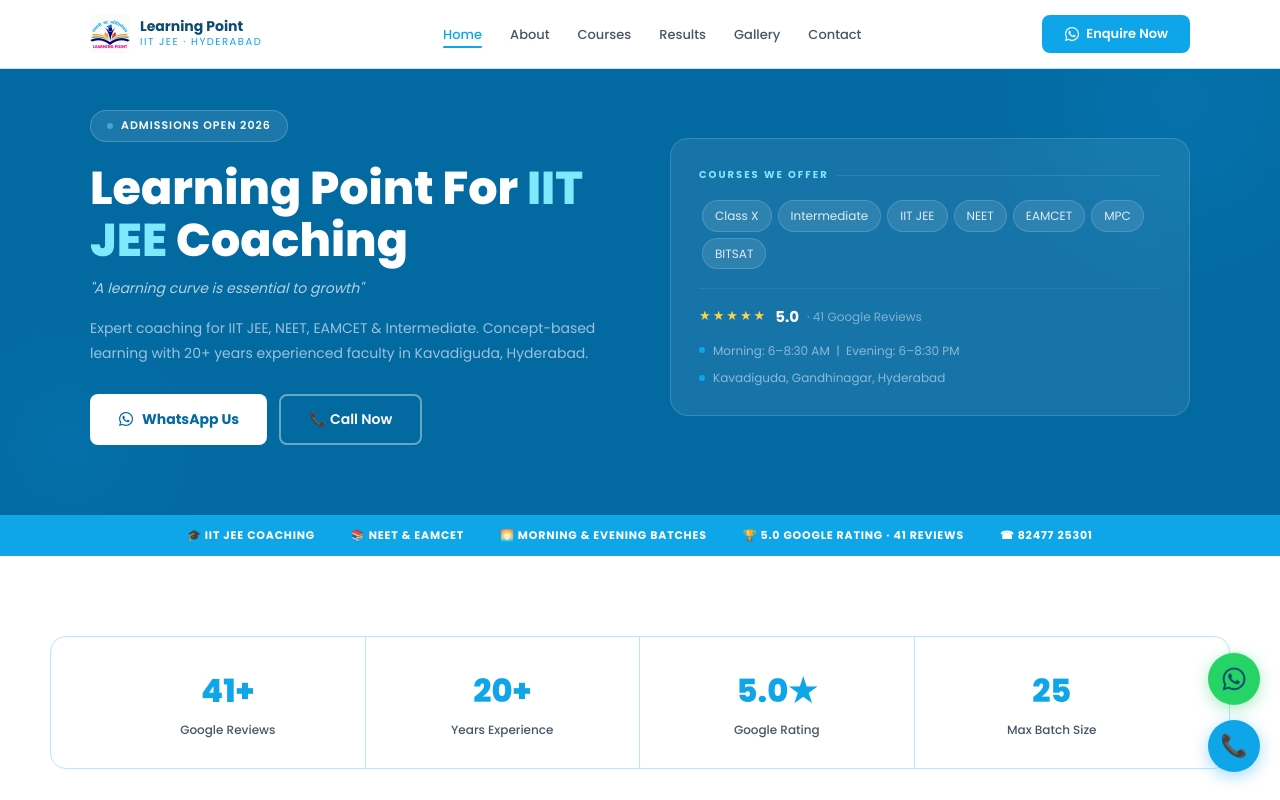
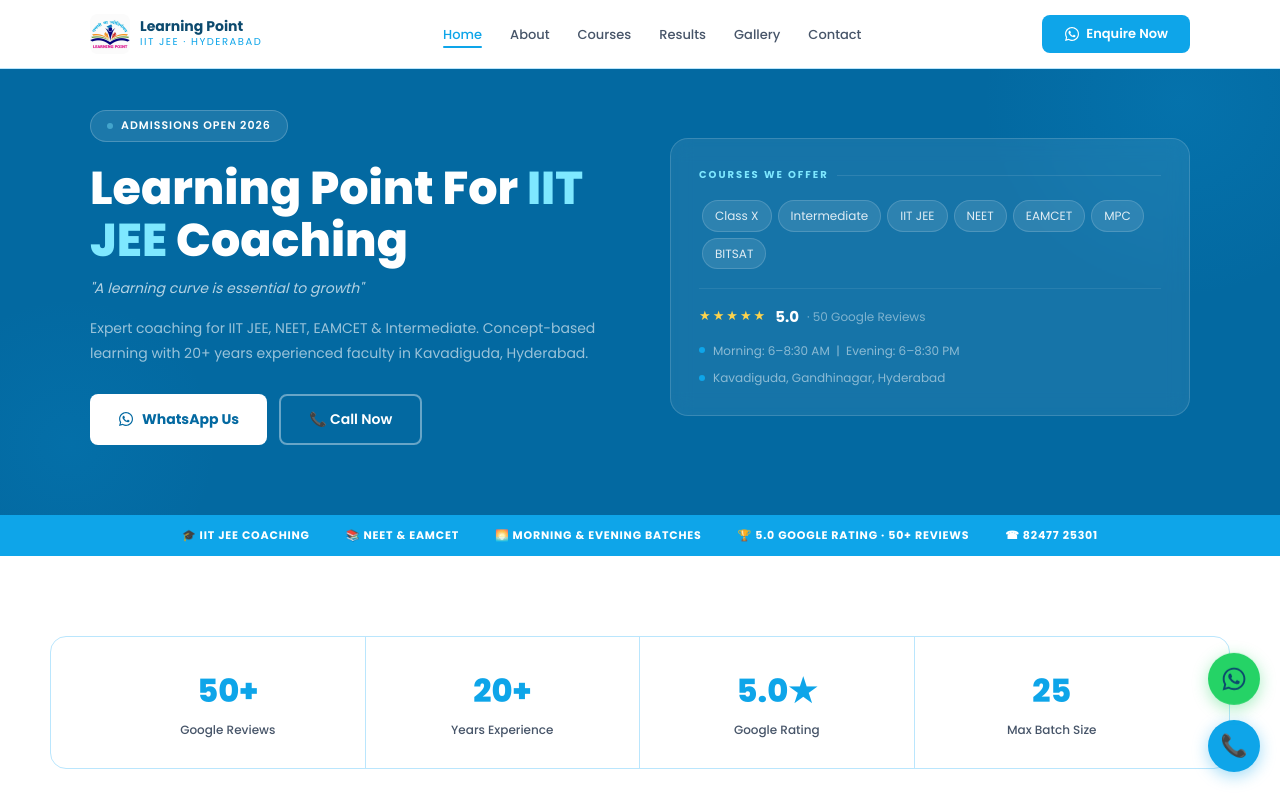
Before and after one commit to jagadeeshpj1610/learning-point-website, a React (Vite) app: page /#/ in a window 1280 px wide. Shown: the top 800 px of the page. Built offline with nearby package versions, Linux system fonts and the light colour scheme.

Commit message:
modify the review rate

```diff
--- a/src/pages/Home.jsx
+++ b/src/pages/Home.jsx
@@ -68,7 +68,7 @@
               <div className="hcard-rating">
                 <span className="stars">★★★★★</span>
                 <span className="rnum">5.0</span>
-                <span className="rsub">· 41 Google Reviews</span>
+                <span className="rsub">· 50 Google Reviews</span>
               </div>
               <div className="hcard-info"><span className="dot" />Morning: 6–8:30 AM &nbsp;|&nbsp; Evening: 6–8:30 PM</div>
               <div className="hcard-info"><span className="dot" />Kavadiguda, Gandhinagar, Hyderabad</div>
@@ -80,7 +80,7 @@
       {/* STRIP */}
       <div className="strip">
         <div className="strip-inner">
-          {['🎓 IIT JEE Coaching', '📚 NEET & EAMCET', '🌅 Morning & Evening Batches', '🏆 5.0 Google Rating · 41 Reviews', '☎ 82477 25301'].map((item, i) => (
+          {['🎓 IIT JEE Coaching', '📚 NEET & EAMCET', '🌅 Morning & Evening Batches', '🏆 5.0 Google Rating · 50+ Reviews', '☎ 82477 25301'].map((item, i) => (
             <span className="strip-item" key={i}>{item}</span>
           ))}
         </div>
@@ -89,7 +89,7 @@
       {/* STATS */}
       <section className="sec sec-white">
         <div className="container stats-grid">
-          {[['41+', 'Google Reviews'], [`20+`, 'Years Experience'], ['5.0★', 'Google Rating'], ['25', 'Max Batch Size']].map(([n, l]) => (
+          {[['50+', 'Google Reviews'], [`20+`, 'Years Experience'], ['5.0★', 'Google Rating'], ['25', 'Max Batch Size']].map(([n, l]) => (
             <div className="stat-box" key={l}>
               <div className="stat-num">{n}</div>
               <div className="stat-lbl">{l}</div>
@@ -117,7 +117,7 @@
             <div className="quote-mark">"</div>
             <p className="quote-text">One can experience concept based learning here. Good infrastructural facilities with experienced staff and a conducive environment.</p>
             <div className="panel-stats">
-              {[['5.0★', 'Rating'], ['41+', 'Reviews'], ['2', 'Batches']].map(([n, l]) => (
+              {[['5.0★', 'Rating'], ['50+', 'Reviews'], ['2', 'Batches']].map(([n, l]) => (
                 <div className="panel-stat" key={l}><div className="pnum">{n}</div><div className="plbl">{l}</div></div>
               ))}
             </div>
@@ -224,7 +224,7 @@
             </div>
             <div className="rating-showcase">
               <div className="rating-big">5.0</div>
-              <div><div className="stars-big">★★★★★</div><div className="rcnt">Based on 41 Google Reviews</div></div>
+              <div><div className="stars-big">★★★★★</div><div className="rcnt">Based on 50+ Google Reviews</div></div>
             </div>
           </div>
           <div className="reviews-grid">
@@ -240,8 +240,8 @@
             ))}
           </div>
           <div style={{ textAlign: 'center', marginTop: '24px' }}>
-            <a href="https://maps.app.goo.gl/BEGtejzFgnVphU77A" target="_blank" rel="noreferrer" className="btn-outline">View All 41 Reviews on Google →</a>
-            {/* <a href="https://share.google/qBSzSXIgh2o7mJ8Sg" target="_blank" rel="noreferrer" className="btn-outline">View All 41 Reviews on Google →</a> */}
+            <a href="https://maps.app.goo.gl/BEGtejzFgnVphU77A" target="_blank" rel="noreferrer" className="btn-outline">View All 50+ Reviews on Google →</a>
+            {/* <a href="https://share.google/qBSzSXIgh2o7mJ8Sg" target="_blank" rel="noreferrer" className="btn-outline">View All 50+ Reviews on Google →</a> */}
           </div>
         </div>
       </section>
--- a/src/pages/Pages.jsx
+++ b/src/pages/Pages.jsx
@@ -12,7 +12,7 @@
   ['🏗️', 'Good Infrastructure', 'Well-equipped classrooms in a conducive learning environment. Small batches of max 25 students.'],
   ['❤️', 'Individual Attention', 'Every student gets personal attention. We identify strengths and weaknesses and work on them individually.'],
   ['🌅', 'Flexible Batches', 'Morning batch (6–8:30 AM) and Evening batch (6–8:30 PM) to suit every student\'s schedule.'],
-  ['🌟', '5.0 Star Rated', 'Rated 5.0 stars by 41+ students and parents on Google. The trust of our community is our biggest achievement.'],
+  ['🌟', '5.0 Star Rated', 'Rated 5.0 stars by 50+ students and parents on Google. The trust of our community is our biggest achievement.'],
   ['📚', 'Quality Study Material', 'Excellent study material covering all topics with shortcut methods and most-repeated model questions.'],
   ['🎯', 'Exam Focused Teaching', 'Discussion of most repeated model questions, portion-wise tests, and present exam trending questions.'],
 ]
@@ -354,7 +354,7 @@
                 ['✉️', 'Email', 'learningpoint1729@gmail.com'],
                 ['🕐', 'Batch Timings', 'Morning: 6:00 AM – 8:30 AM\nEvening: 6:00 PM – 8:30 PM'],
                 ['📅', 'Working Days', 'Monday to Saturday'],
-                ['⭐', 'Google Rating', '5.0 ★ · 41 Reviews · Coaching Center'],
+                ['⭐', 'Google Rating', '5.0 ★ · 50+  Reviews · Coaching Center'],
               ].map(([ico, lbl, val]) => (
                 <div className="contact-item" key={lbl}>
                   <div className="ci-ico">{ico}</div>
```
